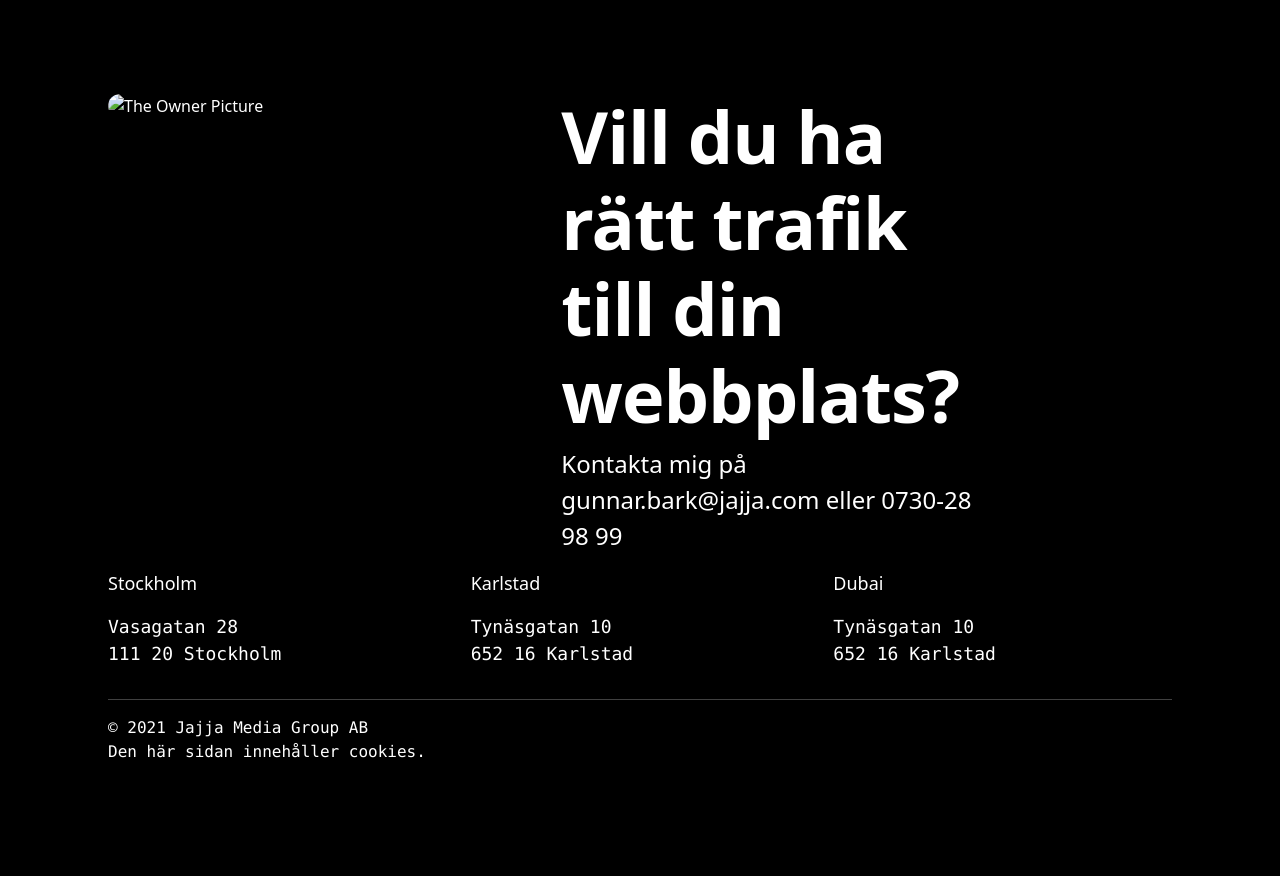
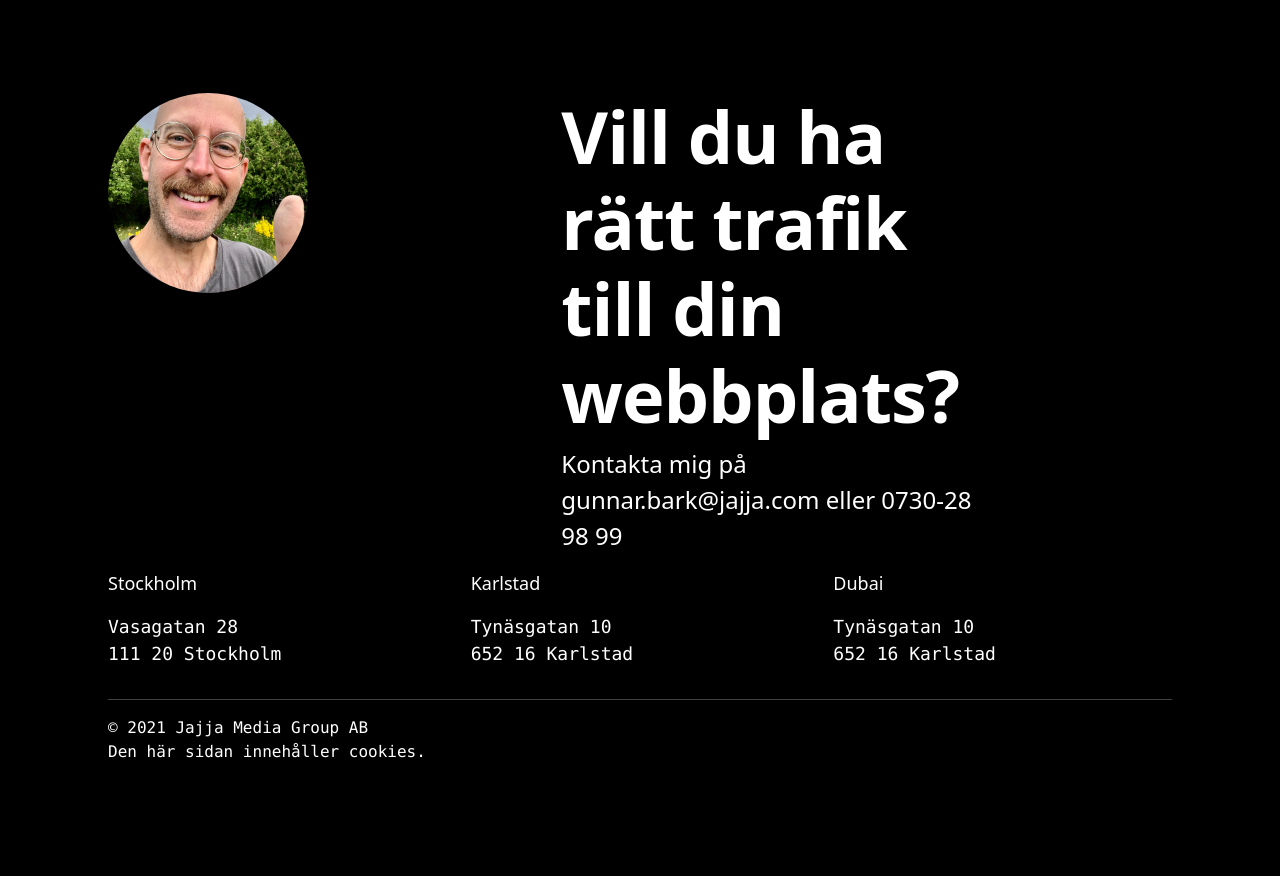
Before and after one commit to johnlarel247/itel203, a plain HTML site: page index.html in a window 1280 px wide. Shown: the part 3920-4800 px from the top of the page. Drawn offline with nearby package versions, Linux system fonts and the light colour scheme; files whose address does not match are found by name.

Commit message:
Update index.html

```diff
--- a/index.html
+++ b/index.html
@@ -250,7 +250,7 @@
             <div class="container">
                 <div class="row">
                     <div class="col-md-5 col-sm-12">
-                        <img src="man w glasses.png" alt="The Owner Picture">
+                        <img src="man w glasess.png" alt="The Owner Picture">
                     </div>
                     <div class="col-md-5 col-sm-12">
                         <h2>Vill du ha rätt trafik till din webbplats?</h2>
```
